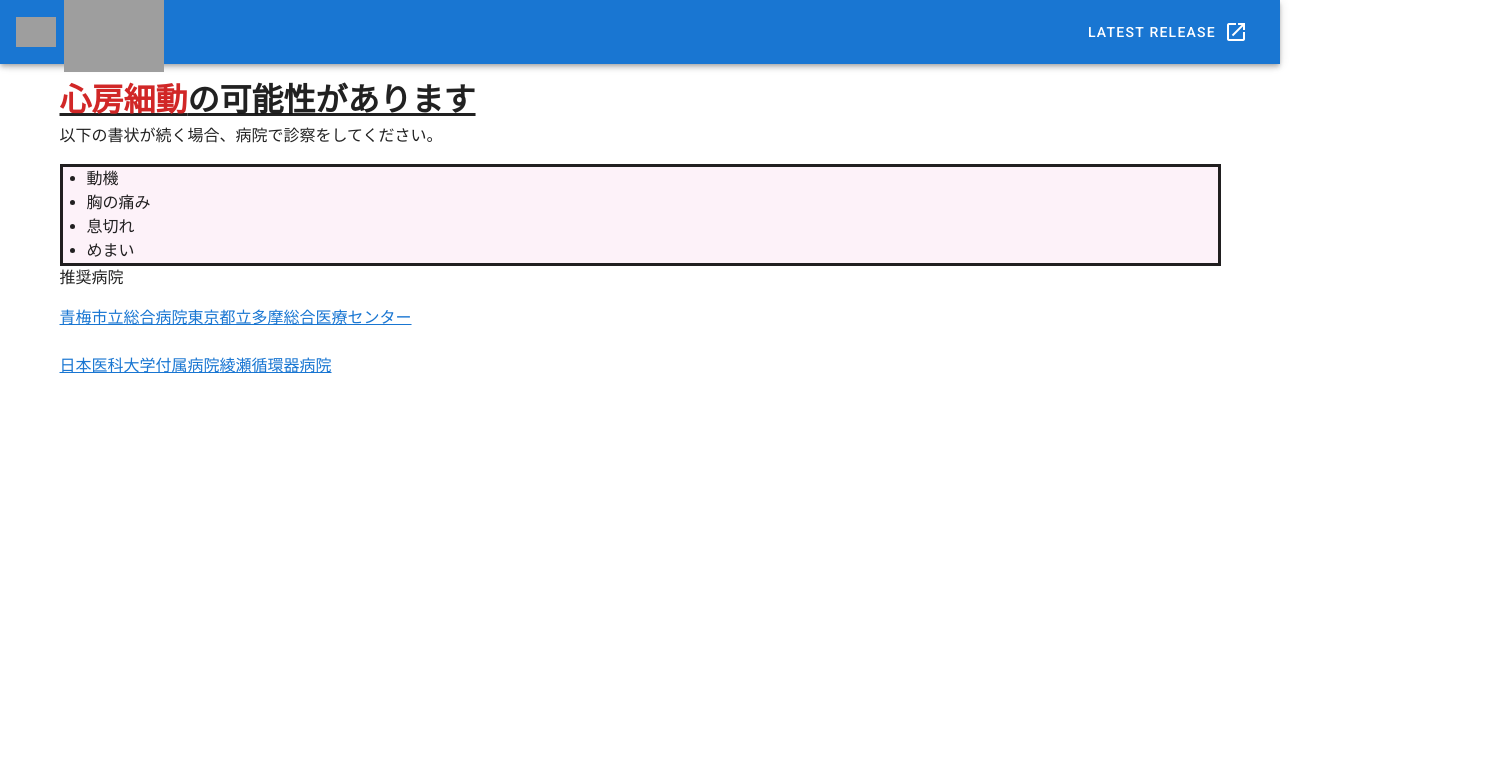
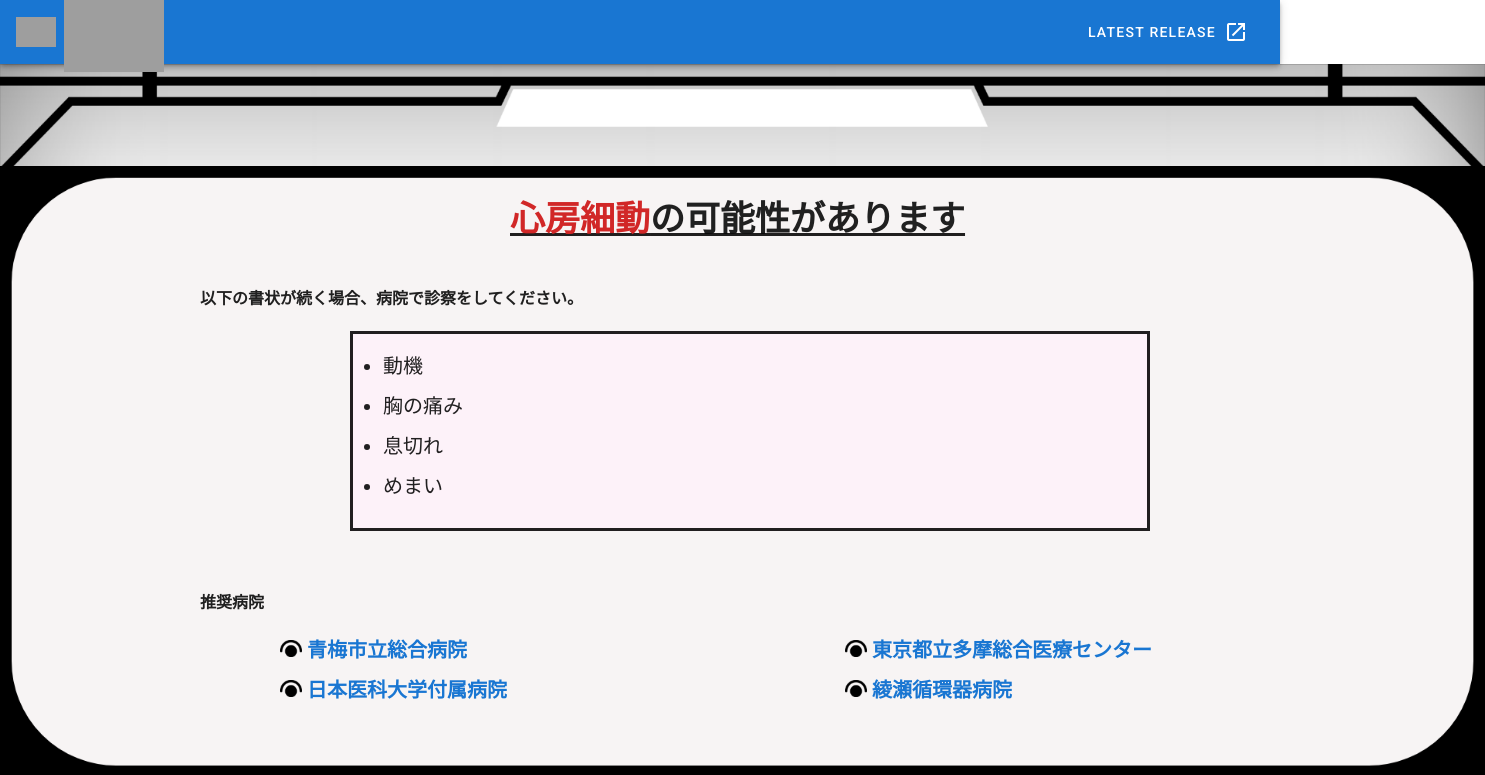
Before and after one commit to K-Fryxell/BID_Admin, a Vue app: page /user_measures in a window 1280 px wide. Shown: the top 775 px of the page, 1485 px wide, since content can reach past the window. Built offline with nearby package versions, Linux system fonts and the light colour scheme; grey boxes are pictures that could not be loaded.

Commit message:
ADD:create userMesures.vue

```diff
--- a/src/views/public/userMeasures.vue
+++ b/src/views/public/userMeasures.vue
@@ -1,5 +1,6 @@
 <template>
   <v-container>
+    <div class="wrap">
       <h1><strong>心房細動</strong>の可能性があります</h1>
       <p>以下の書状が続く場合、病院で診察をしてください。</p>
       <div class="box">
@@ -12,31 +13,115 @@
       </div>
 
       <p>推奨病院</p>
-    <a href="#">青梅市立総合病院</a>
-    <a href="#">東京都立多摩総合医療センター</a>
+      <div class="left">
+        <img src="..\..\assets/item.png" alt="項目" class="item" /><a
+          href="https://www.mghp.ome.tokyo.jp/"
+          >青梅市立総合病院</a
+        >
         <br />
+        <img src="..\..\assets/item.png" alt="項目" class="item" /><a href="#"
+          >日本医科大学付属病院</a
+        >
+      </div>
+      <div class="right">
+        <img src="..\..\assets/item.png" alt="項目" class="item" /><a href="#"
+          >東京都立多摩総合医療センター</a
+        >
         <br />
-    <a href="#">日本医科大学付属病院</a>
-    <a href="#">綾瀬循環器病院</a>
+        <img src="..\..\assets/item.png" alt="項目" class="item" /><a href="#"
+          >綾瀬循環器病院</a
+        >
+      </div>
+      <a href="#">
+        <img src="..\..\assets/back.png" alt="戻るボタン" class="back"
+      /></a>
+    </div>
   </v-container>
 </template>
 
 <style scoped lang="css">
-template {
+/* リセット */
+body,
+div,
+h1,
+h2,
+h3,
+p,
+ul,
+li {
   margin: 0;
   padding: 0;
-  /* background-image: url(~@/assets/haikei.png); */
-  /* background: url("~assets/haikei.png"); */
+  border: 0;
+  font-size: 100%;
+  font: inherit;
+  vertical-align: baseline;
+}
+/* css */
+.wrap {
+  margin: 0;
+  padding: 0;
+  padding-top: 130px;
+  width: 1485px;
+  height: 800px;
+  background-image: url(~@/assets/haikei.png);
   background-size: cover;
 }
 h1 {
   text-decoration: underline;
+  font-weight: 600;
+  font-size: 35px;
+  margin-left: 510px;
+  margin-bottom: 40px;
 }
 strong {
   color: #d12727;
 }
+p {
+  font-weight: bold;
+  margin-left: 200px;
+}
 .box {
+  width: 800px;
+  height: 200px;
   border: solid 3px;
   background: #fdf2f9;
+  margin-left: 350px;
+  margin-top: 20px;
+  margin-bottom: 60px;
+  padding-top: 12px;
+}
+a {
+  text-decoration: none;
+  font-size: 20px;
+  font-weight: bold;
+}
+ul {
+  margin-left: 30px;
+  font-size: 20px;
+  line-height: 2;
+}
+.left {
+  width: 400px;
+  float: left;
+  line-height: 2;
+  margin-left: 280px;
+  margin-top: 15px;
+}
+.right {
+  width: 400px;
+  float: right;
+  line-height: 2;
+  margin-top: 15px;
+  margin-right: 240px;
+}
+.item {
+  width: 22px;
+  margin-right: 5px;
+}
+.back {
+  position: absolute;
+  left: 50px;
+  top: 720px;
+  width: 80px;
 }
 </style>
```
Also changed, not shown: src/assets/back.png (added), src/assets/item.png (added). Lines whose indentation alone changed are shown as unchanged.
